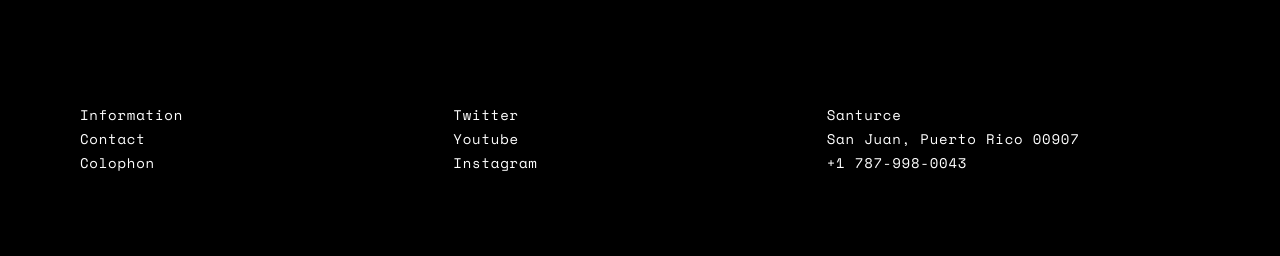
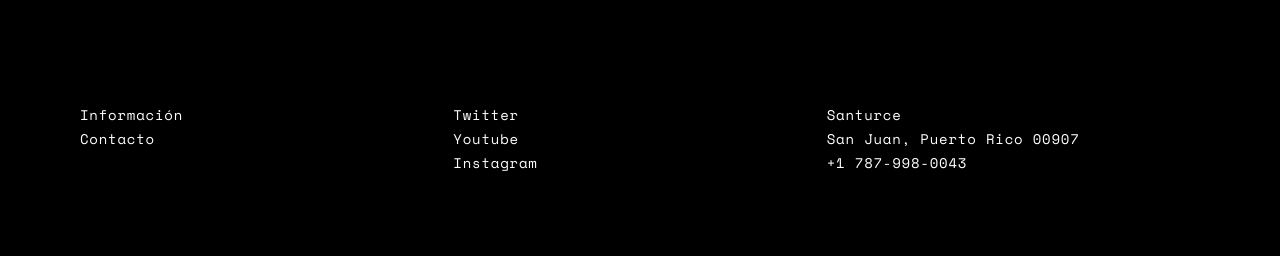
Before and after one commit to joshosbrn/zapatero, a Jekyll site: the page built from index.html, in a window 1280 px wide. Shown: the part 1211-1467 px from the top of the page. Built offline with Jekyll 4.4.1, drawn with Linux system fonts in a browser that asks for light colours; nearby versions of some CDN libraries.

Commit message:
page layout, more tweaks

```diff
--- a/_includes/footer.html
+++ b/_includes/footer.html
@@ -1,8 +1,7 @@
 <footer class="pa5 f6">
   <ul class="list pl0 w-third fl mv0">
-    <li class="pb2"><a class="link white" href="{{ site.baseurl }}/information.html">Information</a></li>
-    <li class="pb2"><a class="link white" href="">Contact</a></li>
-    <li class="pb2"><a class="link white" href="">Colophon</a></li>
+    <li class="pb2"><a class="link white" href="{{ site.baseurl }}/information.html">Información</a></li>
+    <li class="pb2"><a class="link white" href="">Contacto</a></li>
   </ul>
   <ul class="list pl0 w-third fl mv0">
     <li class="pb2"><a class="link white" href="https://twitter.com/filmeszapatero">Twitter</a></li>
--- a/_includes/header.html
+++ b/_includes/header.html
@@ -1,11 +1,14 @@
+<!-- Filmes Zapatero Logo SVG -->
 <header class="fixed center">
   <div class="w4"><a href="index.html">{% include logo.html %}</a></div>
 </header>
 
-<div class="rot-left tc fixed left-0 top-0 pa3 f6 dn db-ns">
-  <a class="link white" href="directores.html">Directores</a>
-</div>
-
-<div class="rot-right tc fixed right-0 top-0 pa3 f6 dn db-ns">
-  <a class="link white" href="index.html">Trabajo</a>
-</div>
+<!-- Directores / Trabajo Navigation -->
+<ul class="list pl0">
+  <li class="rot-left tc fixed left-0 top-0 pa3 f6 dn db-ns">
+    <a class="link white" href="directores.html">Directores</a>
+  </li>
+  <li class="rot-right tc fixed right-0 top-0 pa3 f6 dn db-ns">
+    <a class="link white" href="index.html">Trabajo</a>
+  </li>
+</ul>
--- a/_layouts/page.html
+++ b/_layouts/page.html
@@ -1,7 +1,7 @@
 ---
 layout: default
 ---
-<article class="pa5 mt3 lh-copy">
+<article class="pa5 mt3 f6 lh-copy">
   <header>
     <h1>{{ page.title }}</h1>
   </header>
--- a/css/main.scss
+++ b/css/main.scss
@@ -5,6 +5,7 @@
 .space-mono { font-family: 'Space Mono', monospace; }
 .w6 { width: 30rem; }
 .w4 { width: 10rem; }
+
 .max-center {
   height: 50%;
   width: 50%;
--- a/index.html
+++ b/index.html
@@ -1,7 +1,7 @@
 ---
 layout: default
 ---
-<div class="pa5-ns pa2 mt4 center mt f6">
+<div class="pa5-ns pa2 mt4-ns mt0 center mt f6">
   {% for film in site.data.films %}
       <a class="link white" href="{{ film.url }}">
         <img class="mb2 mt3" src="{{ site.baseurl }}/images/{{ film.thumbnail }}">
```
Also changed, not shown: directores.html (+14 -1 lines), images/cesar.jpg (added), 1 other file.
